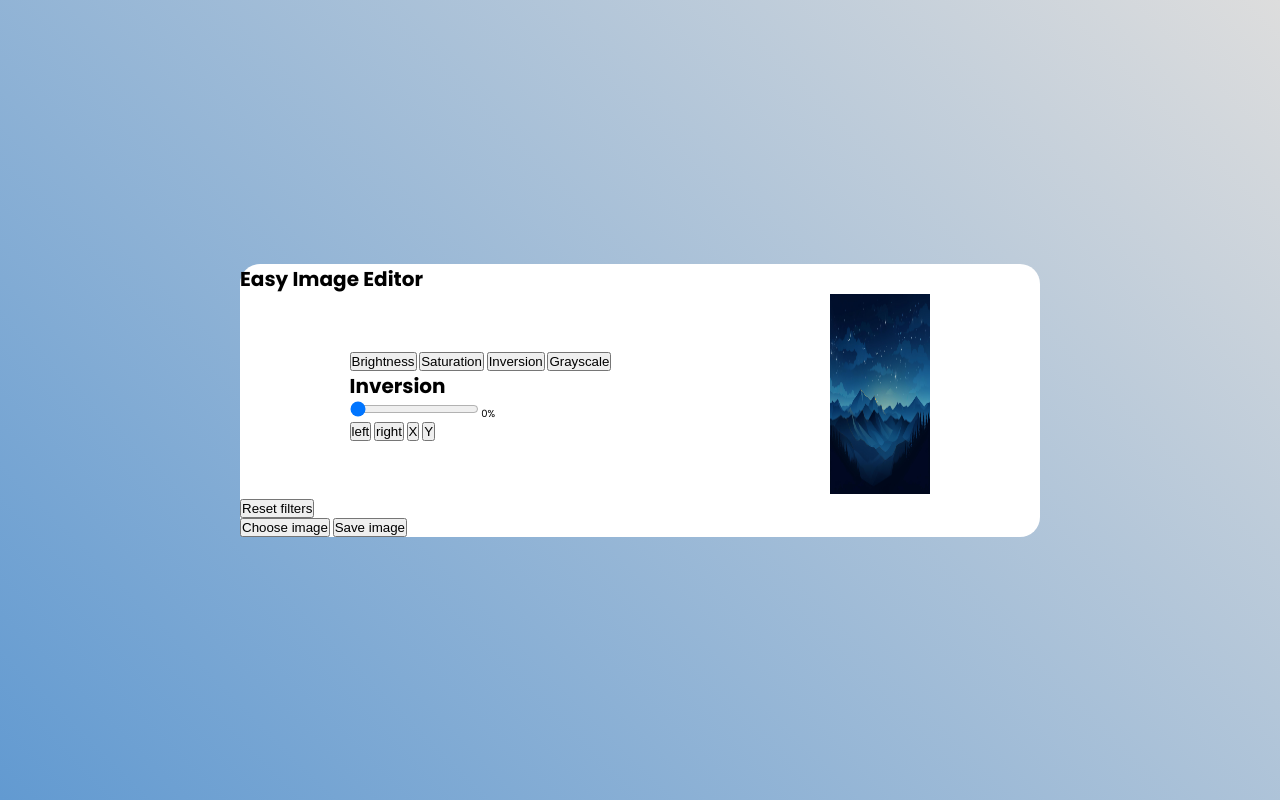
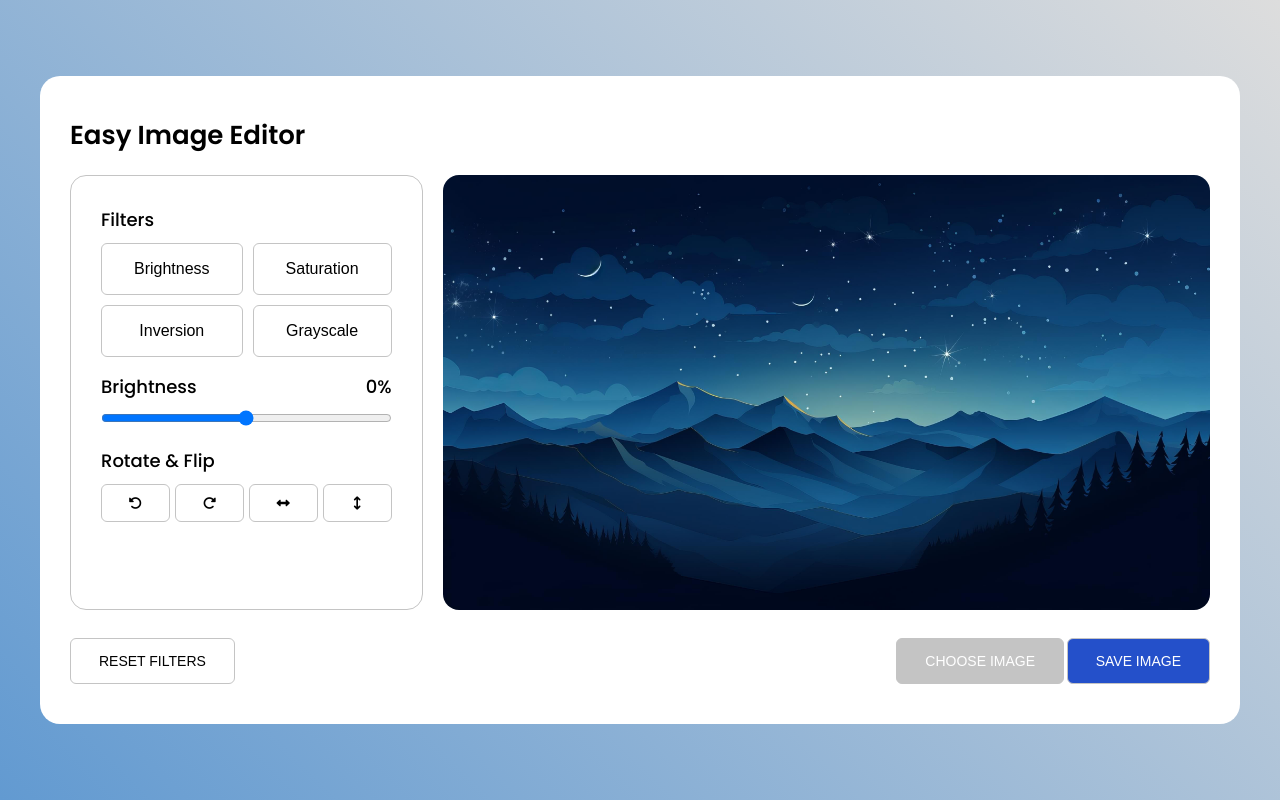
Before and after one commit to Pakuu7/image-editor, a plain HTML site: page index.html in a window 1280 px wide. Drawn offline with Linux system fonts and the light colour scheme.

Commit message:
Create a lots of styles css and add some html elements

```diff
--- a/index.html
+++ b/index.html
@@ -10,6 +10,7 @@
 		<link
 			href="https://fonts.googleapis.com/css2?family=Outfit:wght@100..900&family=Poppins:wght@400;500;600;700&display=swap"
 			rel="stylesheet" />
+		<script src="https://kit.fontawesome.com/336bb66908.js" crossorigin="anonymous"></script>
 	</head>
 	<body>
 		<div class="editor">
@@ -18,21 +19,35 @@
 				<div class="editor__contents">
 					<div class="editor__filters">
 						<div class="editor__filter-options">
-							<button class="editor__filter-button editor__filter-button--brightness">Brightness</button>
-							<button class="editor__filter-button editor__filter-button--saturation">Saturation</button>
-							<button class="editor__filter-button editor__filter-button--inversion">Inversion</button>
-							<button class="editor__filter-button editor__filter-button--grayscale">Grayscale</button>
+							<div class="editor__filter-title-container">
+								<h2 class="editor__filter-title">Filters</h2>
+							</div>
+							<div class="editor__filter-container">
+								<button class="editor__filter-button editor__filter-button--brightness">Brightness</button>
+								<button class="editor__filter-button editor__filter-button--saturation">Saturation</button>
+								<button class="editor__filter-button editor__filter-button--inversion">Inversion</button>
+								<button class="editor__filter-button editor__filter-button--grayscale">Grayscale</button>
+							</div>
 						</div>
-						<div class="editor__inversion">
-							<h1>Inversion</h1>
-							<input type="range" class="editor__inversion-slider" min="0" max="100" value="0" />
-							<span class="editor__inversion-value">0%</span>
+						<div class="editor__brightness">
+							<div class="editor__inverstion-title-container">
+								<h3 class="editor__brightness-title">Brightness</h3>
+								<span class="editor__brightness-value">0%</span>
+							</div>
+							<div class="editor__brightness-slider-container">
+								<input type="range" class="editor__brightness-slider" min="0" max="200" value="100" />
+							</div>
 						</div>
 						<div class="editor__additional-options">
-							<button class="editor__option editor__option--left">left</button>
-							<button class="editor__option editor__option--right">right</button>
-							<button class="editor__option editor__option--x">X</button>
-							<button class="editor__option editor__option--y">Y</button>
+							<div class="editor__additional-title-container">
+								<h2 class="editor__additional-title">Rotate & Flip</h2>
+							</div>
+							<div class="editor__additional-options-container">
+								<button class="editor__option editor__option--left"><i class="fa-solid fa-rotate-left"></i></button>
+								<button class="editor__option editor__option--right"><i class="fa-solid fa-rotate-right"></i></button>
+								<button class="editor__option editor__option--horizontal"><i class="fa-solid fa-left-right"></i></button>
+								<button class="editor__option editor__option--vertical"><i class="fa-solid fa-arrows-up-down"></i></button>
+							</div>
 						</div>
 					</div>
 					<div class="editor__image">
@@ -41,11 +56,11 @@
 				</div>
 				<div class="editor__general-options">
 					<div class="editor__filter-option">
-						<button class="editor__filter-reset">Reset filters</button>
+						<button class="editor__general-option editor__general-option--reset">Reset filters</button>
 					</div>
 					<div class="editor__image-option">
-						<button class="editor__image-choose">Choose image</button>
-						<button class="editor__image-save">Save image</button>
+						<button class="editor__general-option editor__general-option--choose">Choose image</button>
+						<button class="editor__general-option editor__general-option--save">Save image</button>
 					</div>
 				</div>
 			</div>
--- a/src/sass/style.scss
+++ b/src/sass/style.scss
@@ -6,6 +6,11 @@
 
 html {
 	font-size: 62.5%;
+}
+
+:root {
+	--light-gray: #c4c4c4;
+	--medium-blue: #2450ca;
 }
 
 body {
@@ -28,19 +33,119 @@ body {
 	height: 100vh;
 
 	&__editor-container {
-		width: 800px;
+		padding: 4em 3em;
 		background: white;
 		border-radius: 20px;
+		max-width: 1200px;
+	}
+
+	&__title {
+		font-size: 2.6rem;
+		font-weight: 600;
 	}
 
 	&__contents {
 		display: flex;
 		justify-content: space-around;
+		padding-top: 2em;
+	}
+
+	&__filters {
+		border: 1px solid var(--light-gray);
+		padding: 3em;
+		border-radius: 16px;
+		margin-right: 1em;
+	}
+
+	&__filter-title, &__brightness-title, &__additional-title, &__brightness-value {
+		font-size: 1.8rem;
+		font-weight: 500;
+		margin-bottom: 1rem;
+	}
+
+	&__brightness-title, &__additional-title, &__brightness-value {
+		margin-top: 1.6rem;
+	}
+
+	&__filter-container {
+		display: grid;
+		grid-template-columns: repeat(2, 1fr);
+		gap: 10px;
+	}
+
+	&__filter-button {
+		background: none;
+		border: 1px solid var(--light-gray);
+		border-radius: 6px;
+		padding: 1em 2em;
+		font-size: 1.6rem;
+		cursor: pointer;
+
+		&:hover {
+			background-color: #4f7fd6;
+			color: white;
+		}
+	}
+
+	&__inverstion-title-container {
+		display: flex;
+		justify-content: space-between;
 		align-items: center;
 	}
 
+	&__brightness-slider {
+		width: 100%;
+		cursor: pointer;
+	}
+
+	&__additional-options-container {
+		display: grid;
+		width: 100%;
+		grid-template-columns: repeat(4, 1fr);
+		gap: 5px;
+	}
+
+	&__option {
+		padding: .8em 1.6em;
+		background: none;
+		border: 1px solid var(--light-gray);
+		border-radius: 6px;
+		cursor: pointer;
+	}
+	&__image {
+		margin-left: 1em;
+	}
+
 	&__image-random {
-		width: 100px;
-		height: 200px;
+		height: 100%;
+		max-width: 100%;
+		border-radius: 16px;
+	}
+
+	&__general-options {
+		display: flex;
+		justify-content: space-between;
+	}
+
+	&__general-option {
+		margin-top: 2em;
+		padding: 1em 2em;
+		font-size: 1.4rem;
+		background: none;
+		border: 1px solid var(--light-gray);
+		border-radius: 6px;
+		text-transform: uppercase;
+		cursor: pointer;
+
+		&--choose {
+			background: var(--light-gray);
+			color: white;
+		}
+
+		&--save {
+			background-color: var(--medium-blue);
+			color: white;
+		}
+
 	}
 }
```
Also changed, not shown: dist/css/style.min.css.
